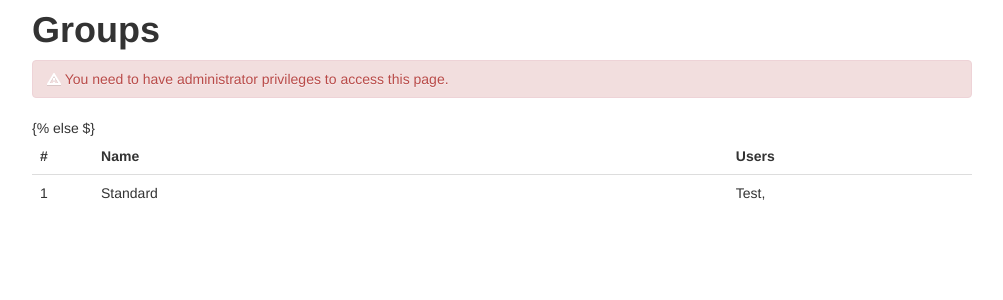
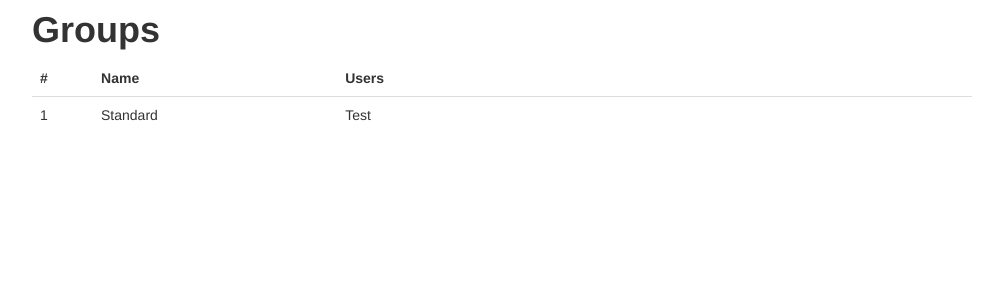
Before and after one commit to ruyadorno/estimate, a Django app: page /groups/ in a window 1280 px wide. Shown: the top 300 px of the page, without its empty margins (138-1141 px from the left). Run offline with Django 3.2, Linux system fonts and the light colour scheme; a user stored in the database is signed in; data comes from the database, SQL or seed files in the repository; some libraries are stand-ins or nearby versions.

Commit message:
Groups page listing is now working

```diff
--- a/estimate/templates/groups.html
+++ b/estimate/templates/groups.html
@@ -2,25 +2,18 @@
 
 {% block content %}
 <h1>Groups</h1>
-{% if not is_superuser %}
-<div class="alert alert-error">
-	<i class="icon-warning-sign icon-white"></i>
-	You need to have administrator privileges to access this page.
-</div>
-{% else $}
 <table class="table table-hover">
 	<thead><tr><th>#</th><th>Name</th><th>Users</th></tr></thead>
 {% for group in groups %}
 <tr class="group">
 	<td class="group-num" width="5%">{{ group.id }}</td>
-	<td class="group-name" width="52%">{{ group.name }}</td>
-	<td class="group-user" width="20%">
+	<td class="group-name" width="20%">{{ group.name }}</td>
+	<td class="group-user" width="52%">
 		{% for user in group.user_set.all %}
-			{{ user.first_name }},
+			{{ user.first_name }}{% if not forloop.last %},{% endif %}
 		{% endfor %}
 	</td>
 </tr>
 {% endfor %}
 </table>
-{% endif %}
 {% endblock %}
--- a/estimate/views.py
+++ b/estimate/views.py
@@ -10,6 +10,7 @@ from django_openid_auth.views import login_begin
 from estimate import settings
 from estimate.forms import UserForm
 from estimate.models import UserProxy, GroupProxy
+
 
 @login_required
 def home(request):
```
